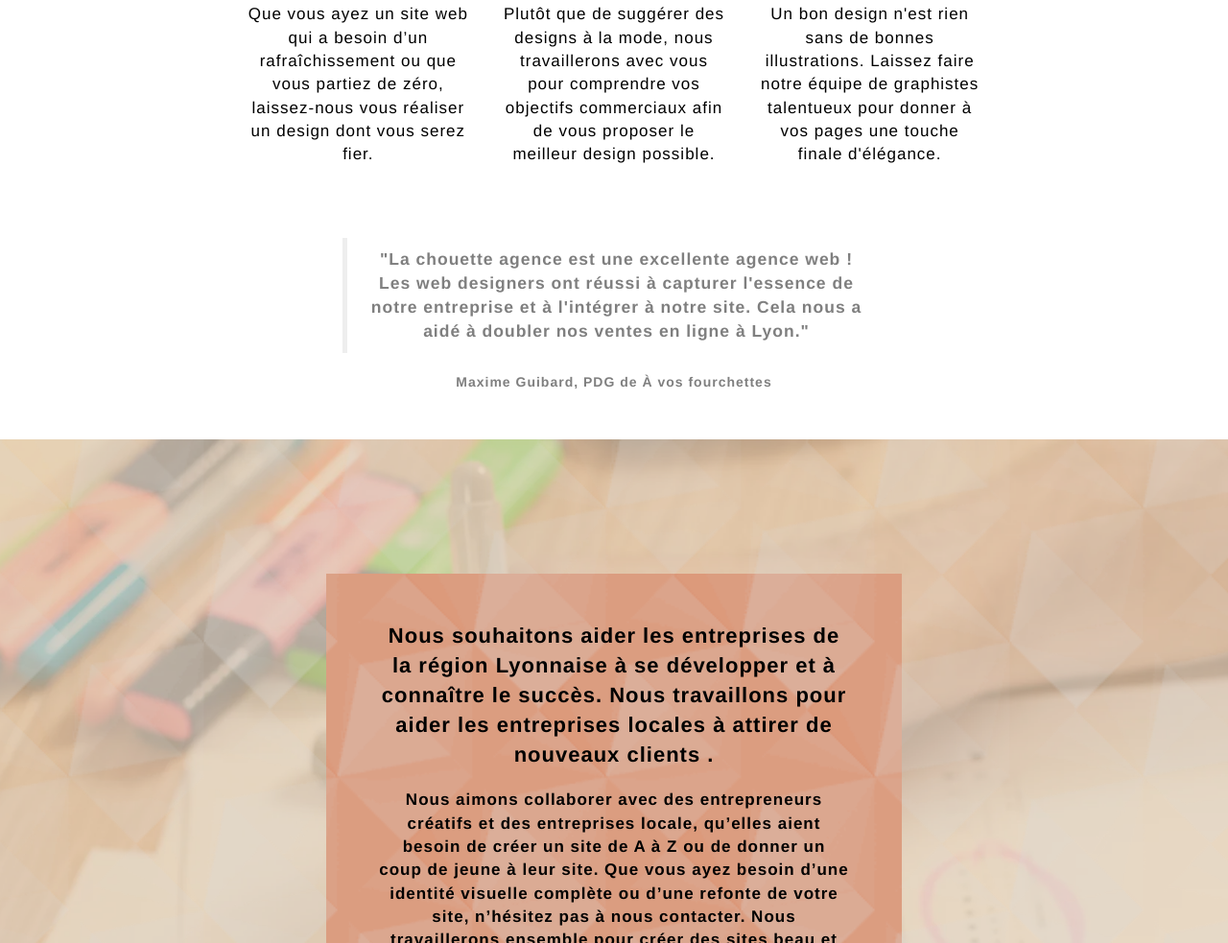
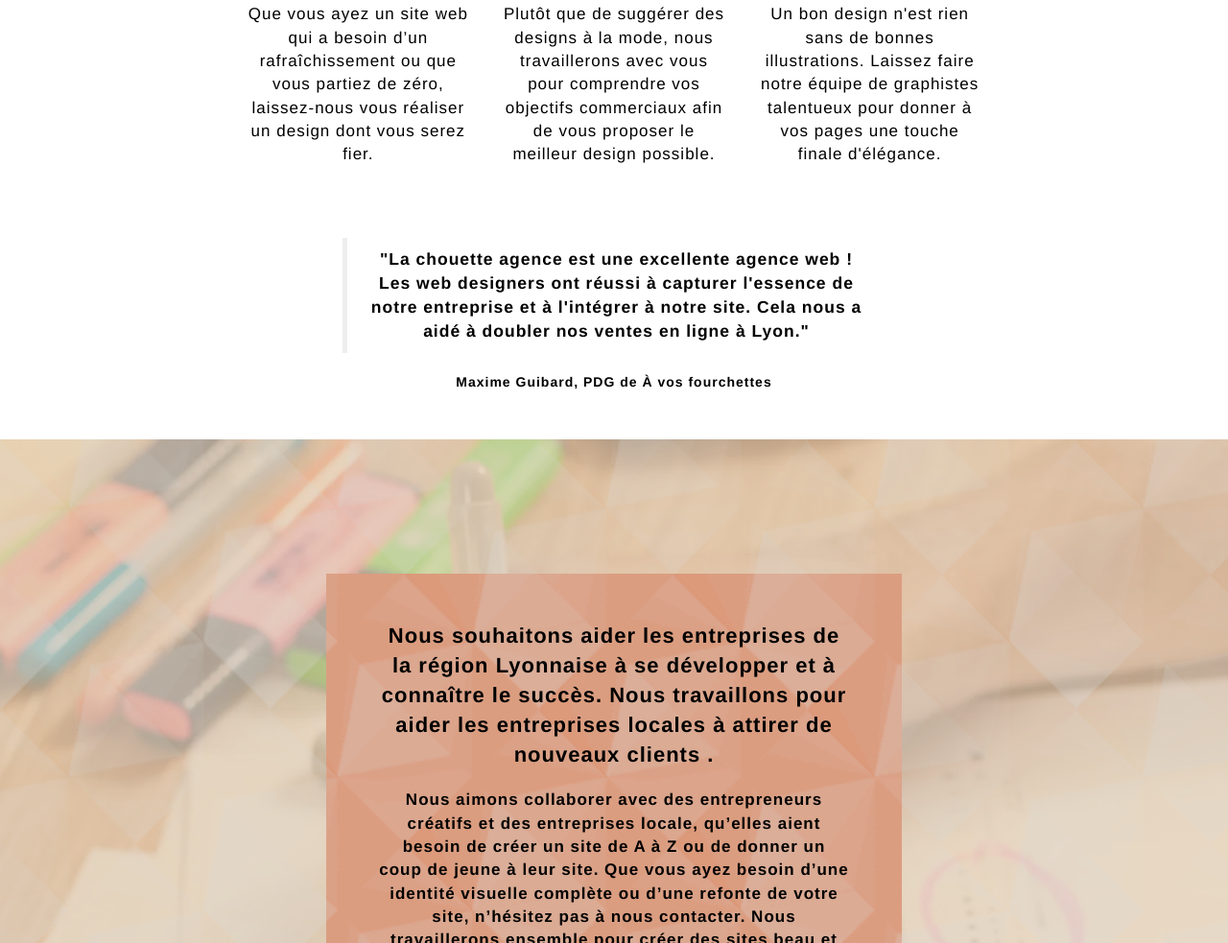
Before and after one commit to OLIVERA-Dam/DamienOLIVERA_4_18022021, a plain HTML site: page index.html in a window 1280 px wide. Shown: the part 951-1934 px from the top of the page at 96% size. Drawn offline with Linux system fonts and the light colour scheme.

Commit message:
site optimisé

```diff
--- a/style.css
+++ b/style.css
@@ -709,7 +709,6 @@ h4 {
 }
 
 .white {
-
     font-weight: bold;
 }
 
@@ -798,12 +797,13 @@ h4 {
 
 figure{
     padding-top: 65px;
+    color: #000000;
+    font-weight: bold;
     margin: auto ;
     display: flex;
     flex-direction: column;
     justify-content: center;
     text-align: center;
-    font-weight: 600;
     max-width: 850px;
 }
 
```
